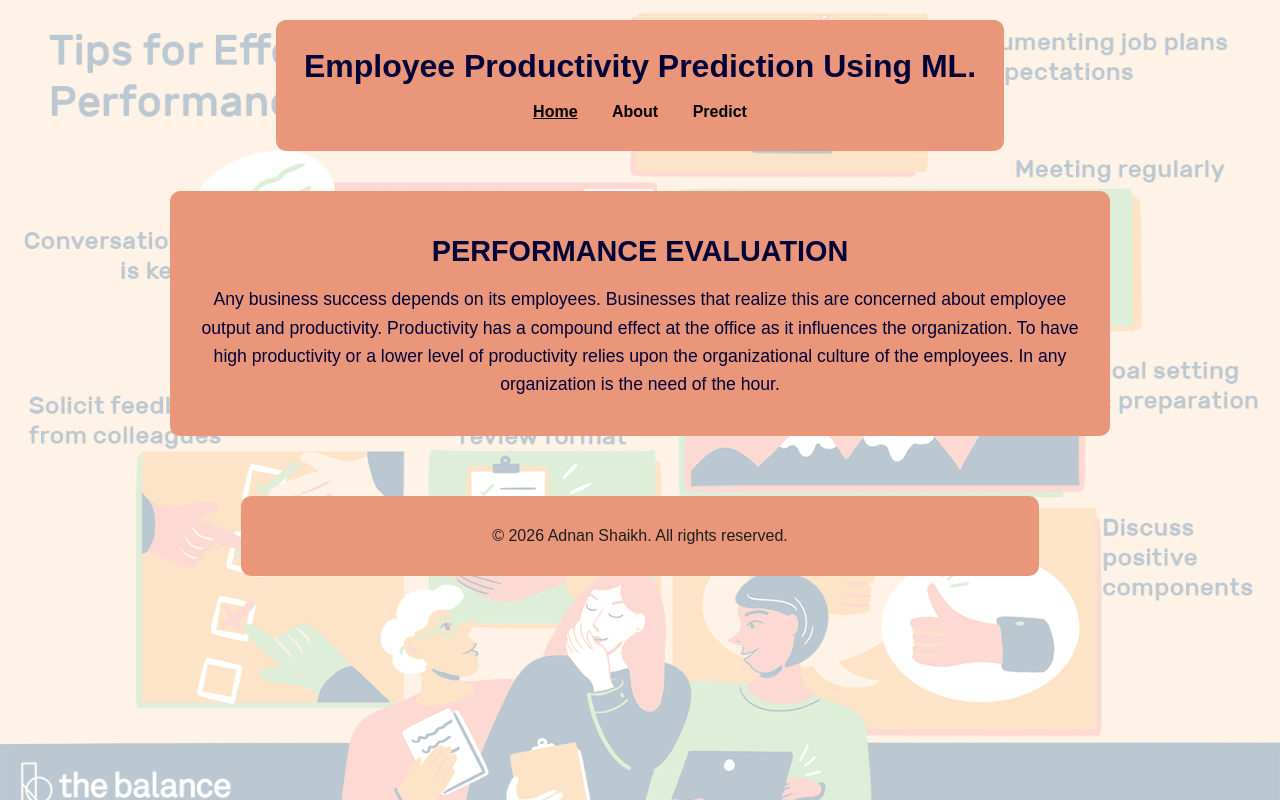
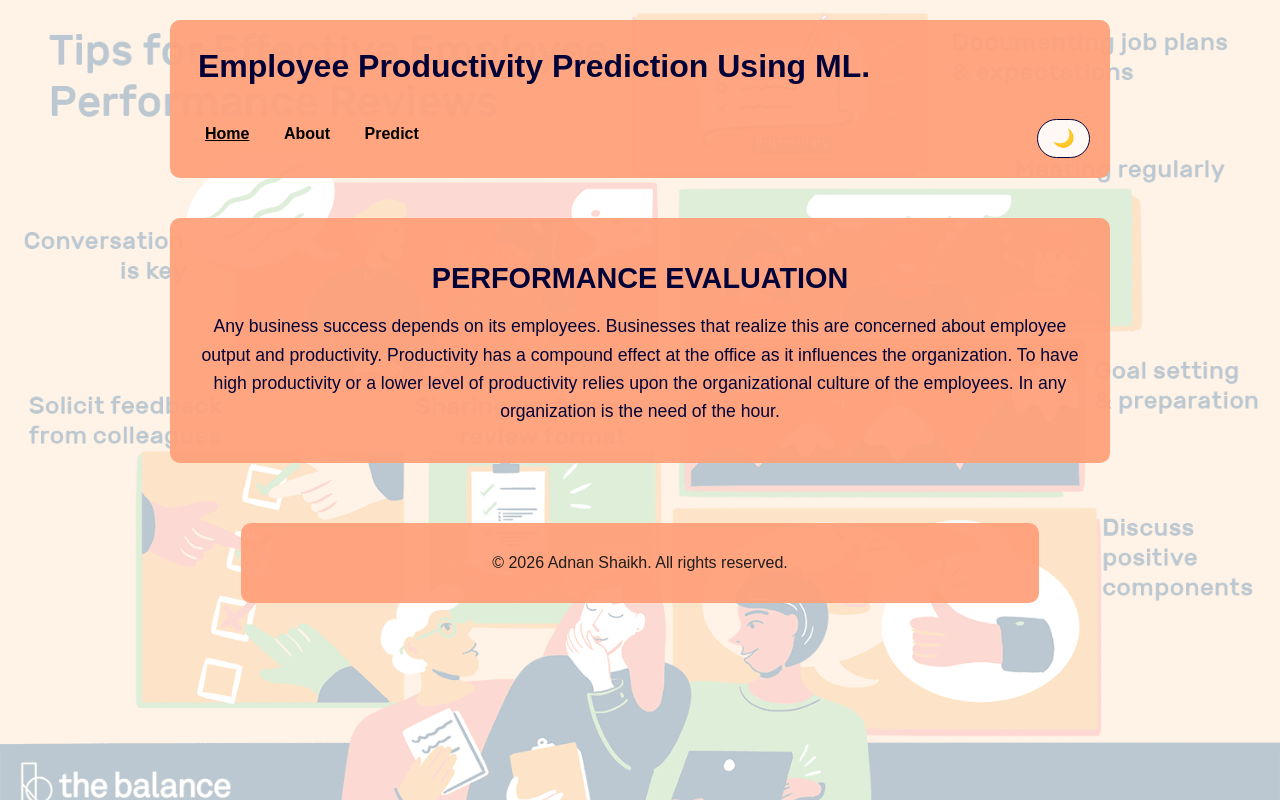
Before and after one commit to shaikhadnan0123/Employee_Performance_Project, a Flask app: page / in a window 1280 px wide. Run offline with Flask 3, Linux system fonts and the light colour scheme; parts of the project's set-up code (start-up, migrations or seed data) failed here and were passed over.

Commit message:
Updated files with latest changes

```diff
--- a/Flask/static/style.css
+++ b/Flask/static/style.css
@@ -1,28 +1,85 @@
 /* ---------------------------
    Global styles and background
 ---------------------------- */
+:root {
+    --bg-color: #f4f4f4;
+    --text-color: #020238;
+    --card-bg: rgba(255, 160, 122, 0.94);
+    --nav-link: black;
+    --footer-bg: rgba(255, 160, 122, 0.94);
+    --footer-text: #1e1e1e;
+    --button-bg: rgba(255, 255, 255, 0.92);
+    --button-color: #020238;
+    --button-border: #020238;
+    --overlay: rgba(255, 255, 255, 0.7);
+}
 body {
+    background-color: var(--bg-color);
     background-image: url('/static/employee.png');  /* Always point to static folder */
     background-size: cover;           /* Cover entire page */
     background-position: center;      /* Center the image */
     background-repeat: no-repeat;     /* No tiling */
     min-height: 100vh;                /* Full viewport height */
     font-family: Arial, sans-serif;
-    color: rgb(2, 2, 56);                     /* Readable text on dark background */
+    color: var(--text-color);
     margin: 0;
     padding: 0;
+}
+body.light {
+    --bg-color: #f4f4f4;
+    --text-color: #020238;
+    --card-bg: rgba(255, 160, 122, 0.94);
+    --nav-link: black;
+    --footer-bg: rgba(255, 160, 122, 0.94);
+    --footer-text: #1e1e1e;
+    --button-bg: rgba(255, 255, 255, 0.92);
+    --button-color: #020238;
+    --button-border: #020238;
+    --overlay: rgba(255, 255, 255, 0.7);
+}
+body.dark {
+    --bg-color: #121212;
+    --text-color: #f4f4f4;
+    --card-bg: rgba(35, 35, 35, 0.95);
+    --nav-link: #f4f4f4;
+    --footer-bg: rgba(35, 35, 35, 0.95);
+    --footer-text: #f4f4f4;
+    --button-bg: rgba(30, 30, 30, 0.95);
+    --button-color: #f4f4f4;
+    --button-border: #f4f4f4;
+    --overlay: rgba(0, 0, 0, 0.45);
 }
 
 /* ---------------------------
    Semi-transparent content container
 ---------------------------- */
 header, section {
-    background-color: darksalmon; /* Black with 50% opacity */
+    background-color: var(--card-bg);
     padding: 20px;
     margin: 20px auto;
     border-radius: 10px;
     max-width: 900px;
     text-align: center;
+}
+header {
+    display: flex;
+    flex-wrap: wrap;
+    align-items: center;
+    justify-content: space-between;
+    gap: 1rem;
+}
+#theme-toggle {
+    margin-top: 10px;
+    background-color: var(--button-bg);
+    color: var(--button-color);
+    border: 1px solid var(--button-border);
+    border-radius: 999px;
+    padding: 0.5rem 0.9rem;
+    font-size: 1.1rem;
+    cursor: pointer;
+}
+#theme-toggle:hover {
+    opacity: 0.9;
 }
 
 /* ---------------------------
@@ -34,7 +91,7 @@ nav {
 }
 
 nav a {
-    color: black;
+    color: var(--nav-link);
     text-decoration: none;
     margin: 0 15px;
     font-weight: bold;
@@ -121,12 +178,7 @@ body::before {
   left: 0;
   width: 100%;
   height: 100%;
-  background: rgba(255, 255, 255, 0.7);
- /* light dim */
-  /* OR use dark dim:
-     background: rgba(0, 0, 0, 0.45);
-  */
-
+  background: var(--overlay);
   z-index: -1;
 }
 body {
@@ -195,8 +247,8 @@ nav a:hover::after {
     text-align: center;
     padding: 15px;
     margin-top: 40px;
-    background-color: darksalmon;   /* matches your card color */
-    color: #1e1e1e;
+    background-color: var(--footer-bg);   /* matches your card color */
+    color: var(--footer-text);
     border-radius: 10px;
     width: 60%;
     margin-left: auto;
--- a/Flask/templates/Home.html
+++ b/Flask/templates/Home.html
@@ -14,6 +14,7 @@
       <a href="/about">About</a>
       <a href="/predict">Predict</a>
     </nav>
+    <button id="theme-toggle" type="button" aria-label="Toggle theme">🌙</button>
   </header>
   <section class="home-bg">
 
@@ -30,6 +31,22 @@
   </footer>
 
   <script>
+    const themeToggle = document.getElementById("theme-toggle");
+    const savedTheme = localStorage.getItem("theme");
+    const prefersDark = window.matchMedia("(prefers-color-scheme: dark)").matches;
+    const currentTheme = savedTheme || (prefersDark ? "dark" : "light");
+    document.body.classList.toggle("dark", currentTheme === "dark");
+    document.body.classList.toggle("light", currentTheme === "light");
+    themeToggle.textContent = currentTheme === "dark" ? "☀️" : "🌙";
+    themeToggle.title = currentTheme === "dark" ? "Switch to light mode" : "Switch to dark mode";
+    themeToggle.addEventListener("click", () => {
+      const isDark = document.body.classList.toggle("dark");
+      document.body.classList.toggle("light", !isDark);
+      const nextTheme = isDark ? "dark" : "light";
+      localStorage.setItem("theme", nextTheme);
+      themeToggle.textContent = isDark ? "☀️" : "🌙";
+      themeToggle.title = isDark ? "Switch to light mode" : "Switch to dark mode";
+    });
     document.getElementById("year").textContent = new Date().getFullYear();
   </script>
 </body>
```
Also changed, not shown: Flask/templates/About.html (+17 -0 lines), Flask/templates/Predict.html (+17 -0 lines).
